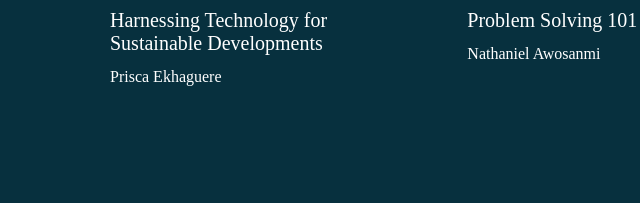
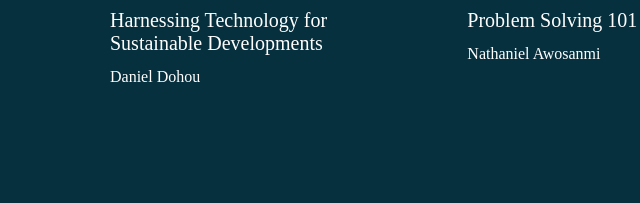
Before and after one commit to ALX-SE-Algorithmia/ALX-SE-Algorithmia.github.io, a plain HTML site: page blogs.html in a window 1280 px wide. Shown: the part 2357-2560 px from the top of the page, 18-658 px from the left. Drawn offline with nearby package versions, Linux system fonts and the light colour scheme; a web font is replaced by a local one.

Commit message:
Change name

```diff
--- a/blogs.html
+++ b/blogs.html
@@ -427,10 +427,10 @@
         <p>
           <span class="author_pic"></span
           ><a
-            href="https://hashnode.com/@Prisca4Tech"
+            href="https://hashnode.com/"
             target="_blank"
             class="author_name"
-            >Prisca Ekhaguere</a
+            >Daniel Dohou</a
           >
         </p>
       </div>
```
